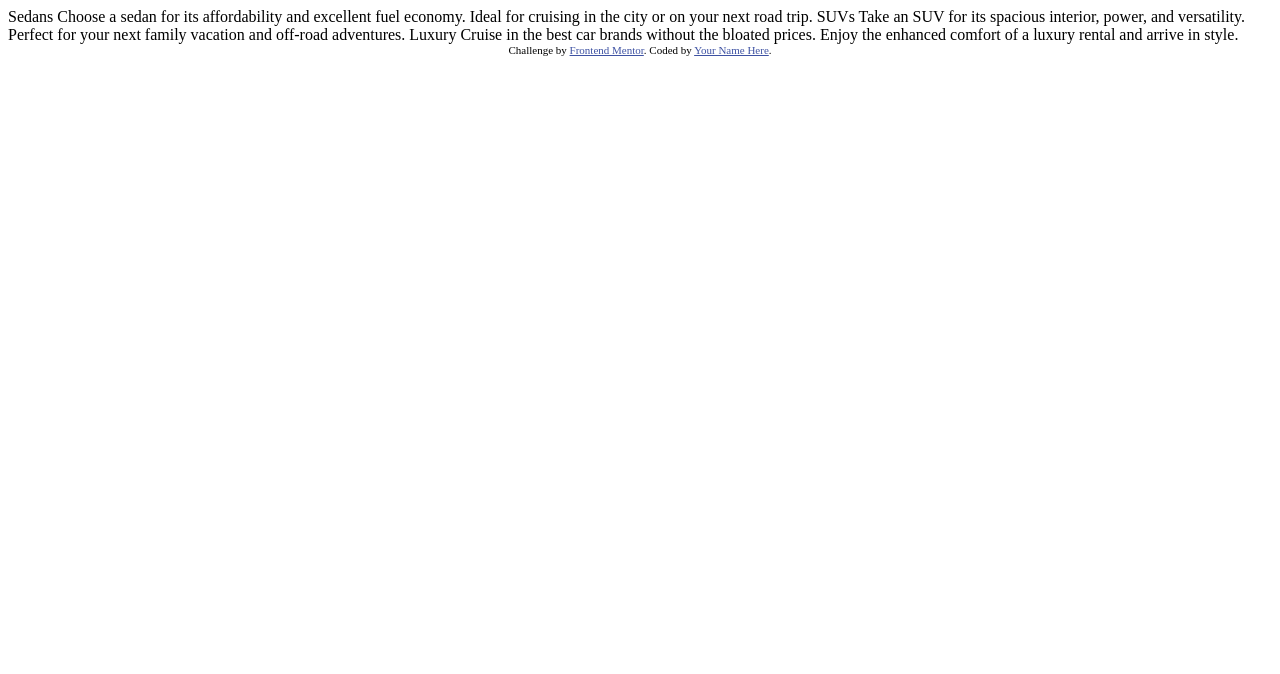
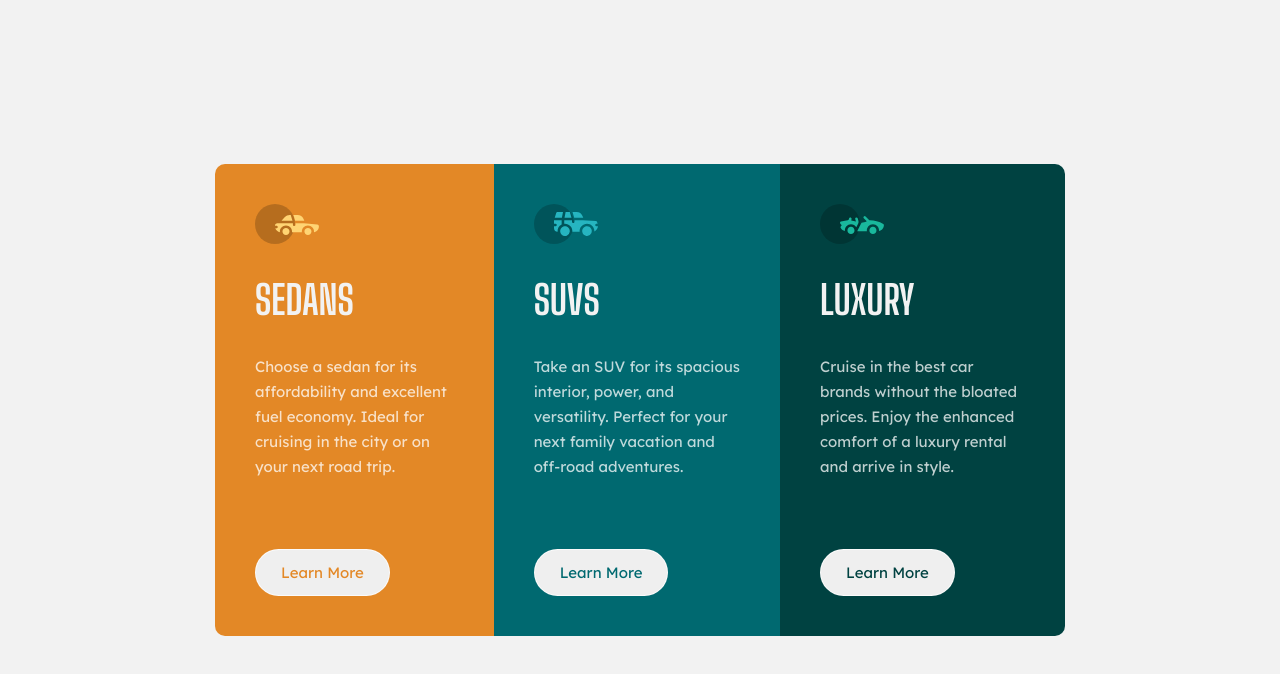
Before and after one commit to nik-ves/3-column-preview-card-component, a website: page index.html in a window 1280 px wide. Drawn offline with Linux system fonts and the light colour scheme.

Commit message:
Finished layout

```diff
--- a/index.html
+++ b/index.html
@@ -2,35 +2,51 @@
 <html lang="en">
 <head>
   <meta charset="UTF-8">
-  <meta name="viewport" content="width=device-width, initial-scale=1.0"> <!-- displays site properly based on user's device -->
-
+  <meta name="viewport" content="width=device-width, initial-scale=1.0">
   <link rel="icon" type="image/png" sizes="32x32" href="./images/favicon-32x32.png">
+  <link href="https://fonts.googleapis.com/css2?family=Big+Shoulders+Display:wght@700&family=Lexend+Deca&display=swap" rel="stylesheet">
+  <link rel="stylesheet" href="css/style.css">
 
   <title>Frontend Mentor | 3-column preview card component</title>
 
-  <!-- Feel free to remove these styles or customise in your own stylesheet 👍 -->
-  <style>
-    .attribution { font-size: 11px; text-align: center; }
-    .attribution a { color: hsl(228, 45%, 44%); }
-  </style>
 </head>
 <body>
 
-  Sedans
-  Choose a sedan for its affordability and excellent fuel economy. Ideal for cruising in the city
-  or on your next road trip.
+  <header class="header">
+    <div class="container">
+      <div class="header__content">
+        <div class="header__box header__box--1">
+          <img class="header__icon" src="images/icon-sedans.svg" alt="">
 
-  SUVs
-  Take an SUV for its spacious interior, power, and versatility. Perfect for your next family vacation
-  and off-road adventures.
+          <h1 class="heading-1">Sedans</h1>
 
-  Luxury
-  Cruise in the best car brands without the bloated prices. Enjoy the enhanced comfort of a luxury
-  rental and arrive in style.
+          <p class="paragraph">Choose a sedan for its affordability and excellent fuel economy. Ideal for cruising in the city or on your next road trip.</p>
 
-  <div class="attribution">
-    Challenge by <a href="https://www.frontendmentor.io?ref=challenge" target="_blank">Frontend Mentor</a>.
-    Coded by <a href="#">Your Name Here</a>.
-  </div>
+          <button class="btn">Learn More</button>
+        </div>
+
+        <div class="header__box header__box--2">
+          <img class="header__icon" src="images/icon-suvs.svg" alt="">
+
+          <h1 class="heading-1">SUVs</h1>
+
+          <p class="paragraph">Take an SUV for its spacious interior, power, and versatility. Perfect for your next family vacation and off-road adventures.</p>
+
+          <button class="btn">Learn More</button>
+        </div>
+
+        <div class="header__box header__box--3">
+          <img class="header__icon" src="images/icon-luxury.svg" alt="">
+
+          <h1 class="heading-1">Luxury</h1>
+
+          <p class="paragraph">Cruise in the best car brands without the bloated prices. Enjoy the enhanced comfort of a luxury rental and arrive in style.</p>
+
+          <button class="btn">Learn More</button>
+        </div>
+      </div>
+
+    </div>
+  </header>
 </body>
 </html>
--- /dev/null
+++ b/sass/_base.scss
@@ -0,0 +1,29 @@
+// Colors
+$color-bright-orange: hsl(31, 77%, 52%);
+$color-dark-cyan: hsl(184, 100%, 22%);
+$color-very-dark-cyan: hsl(179, 100%, 13%);
+$color-transparent-white: hsla(0, 0%, 100%, 0.75); // Paragraphs
+$color-very-light-gray: hsl(0, 0%, 95%); // Background, headings, buttons
+
+// Fonts
+$font-primary: 'Big Shoulders Display', cursive;
+$font-secondary: 'Lexend Deca', sans-serif;
+
+*,
+*::before,
+*::after {
+    margin: 0;
+    padding: 0;
+    box-sizing: inherit;
+}
+
+html {
+    box-sizing: border-box;
+    font-size: 62.5%; // Makes 1rem = 10px -- 10px/16px = 62.5%
+}
+
+.container {
+    // max-width: 114rem;
+    max-width: 85rem;
+    margin: 0 auto;
+}
--- /dev/null
+++ b/sass/_header.scss
@@ -0,0 +1,36 @@
+.header {
+    min-height: 100vh;
+    display: flex;
+    align-items: center;
+    background-color: $color-very-light-gray;
+
+    &__icon {
+        margin-bottom: 3rem;
+    }
+
+    &__content {
+        display: flex;
+        border-radius: 10px;
+        overflow: hidden;
+        perspective: 1px;
+    }
+
+    &__box {
+        padding: 4rem;
+
+        &--1 {
+            background-color: $color-bright-orange;
+            color: $color-bright-orange;
+        }
+
+        &--2 {
+            background-color: $color-dark-cyan;
+            color: $color-dark-cyan;
+        }
+
+        &--3 {
+            background-color: $color-very-dark-cyan;
+            color: $color-very-dark-cyan;
+        }
+    }
+}
--- /dev/null
+++ b/sass/_typography.scss
@@ -0,0 +1,31 @@
+.heading-1 {
+    font-family: $font-primary;
+    font-size: 4rem;
+    color: $color-very-light-gray;
+    text-transform: uppercase;
+}
+
+.paragraph {
+    color: $color-transparent-white;
+    font-family: $font-secondary;
+    font-size: 1.5rem;
+    line-height: 2.5rem;
+    margin: 3rem 0;
+}
+
+.btn {
+    border: 1px solid $color-transparent-white;
+    border-radius: 100px;
+    color: inherit;
+    font-family: $font-secondary;
+    font-size: 1.5rem;
+    padding: 1.3rem 2.5rem;
+    margin-top: 4rem;
+    cursor: pointer;
+
+    &:hover {
+        background-color: transparent;
+        border: 1px solid black;
+        color: black;
+    }
+}
--- /dev/null
+++ b/sass/main.scss
@@ -0,0 +1,3 @@
+@import "base";
+@import "typography";
+@import "header";
```
Also changed, not shown: package.json (added, +22 -0 lines), css/style.css (added), 1 other file.
